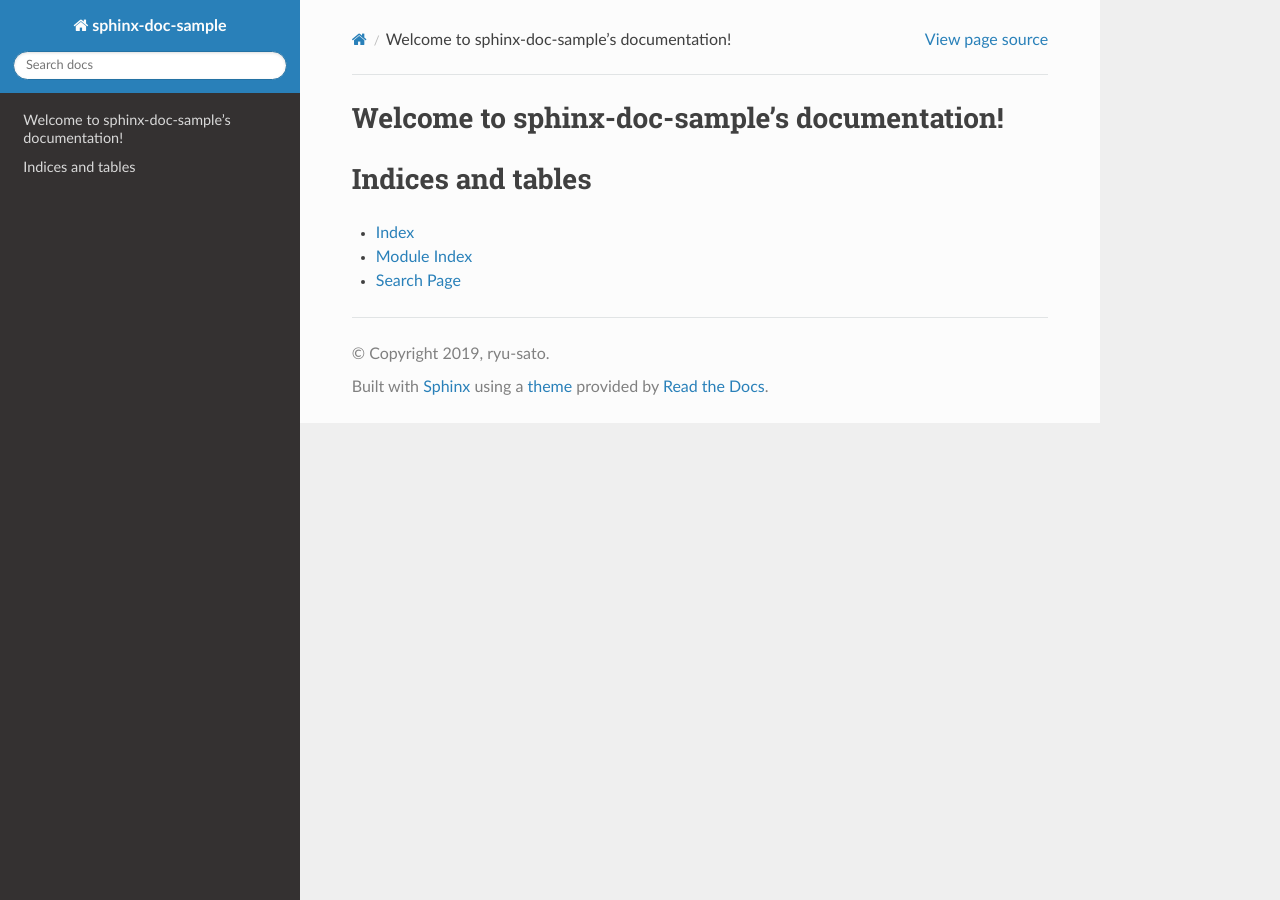
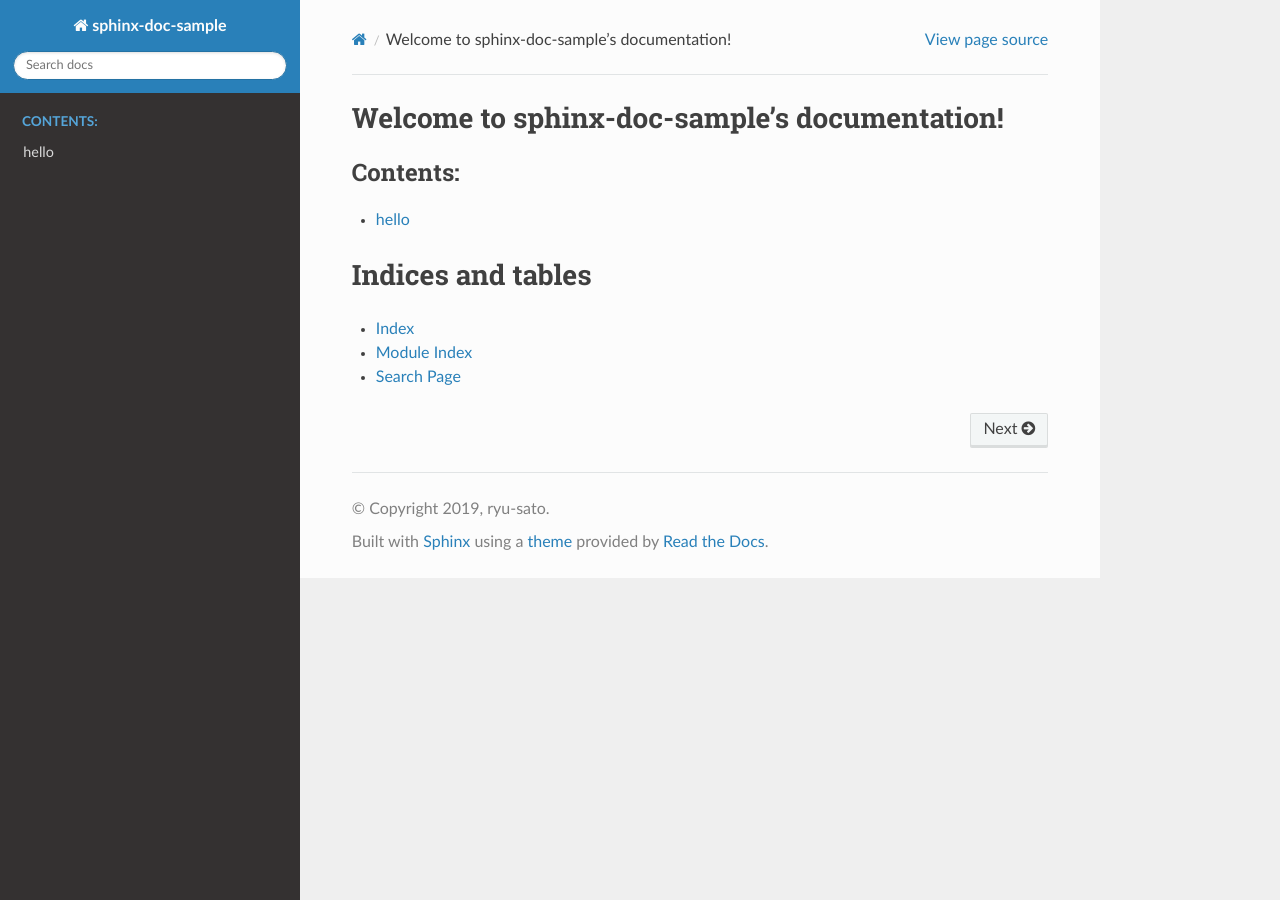
Before and after one commit to ryu-sato/sphinx-doc-sample, a Sphinx documentation site: the page built from source/index.rst, in a window 1280 px wide. Built offline with Sphinx 7.4.7 and the Read the Docs theme 3.1.0, drawn with Linux system fonts in a browser that asks for light colours.

Commit message:
ページ追加

```diff
--- a/source/index.rst
+++ b/source/index.rst
@@ -10,7 +10,7 @@ Welcome to sphinx-doc-sample's documentation!
    :maxdepth: 2
    :caption: Contents:
 
-
+   tree1/hello.rst
 
 Indices and tables
 ==================
--- /dev/null
+++ b/source/tree1/hello.rst
@@ -0,0 +1,4 @@
+hello
+=====
+
+hello
```
